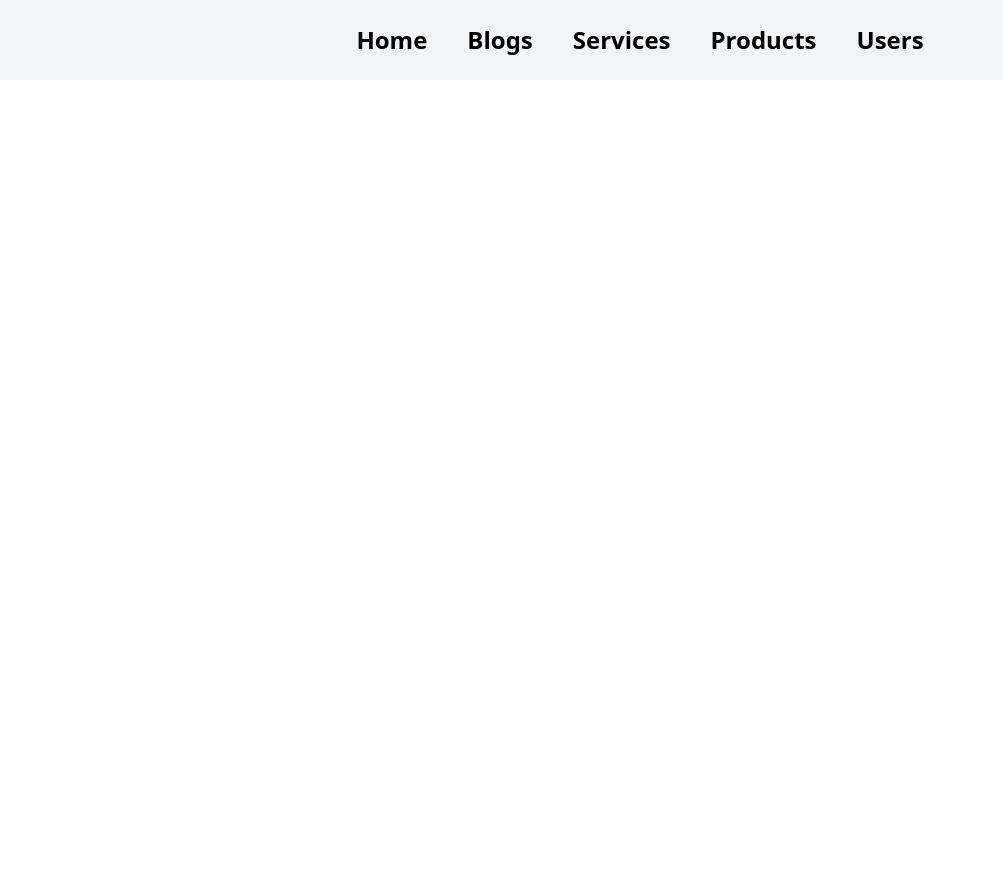
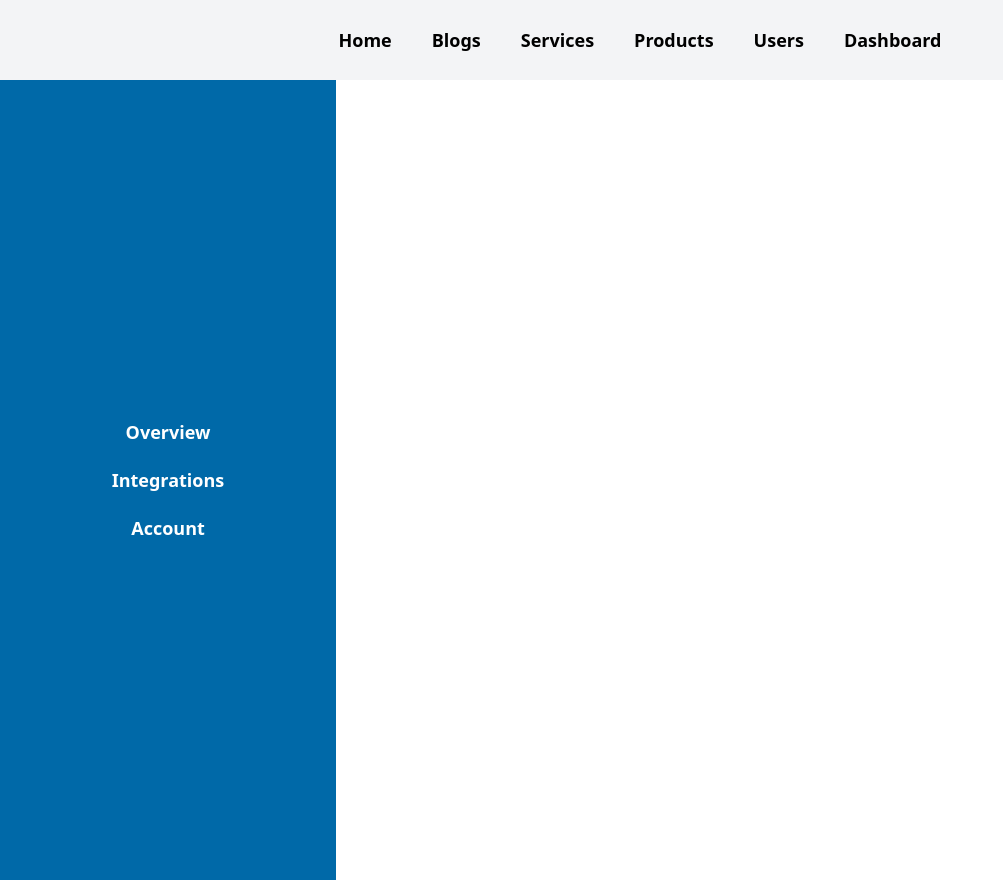
Before and after one commit to riteshpatidar08/React-TR4, a React (Vite) app: page /dashboard in a window 1280 px wide. Shown: the whole page, without its empty margins (0-1003 px from the left). Before the commit the page ends 800 px from the top, so only its background shows below. Built offline with nearby package versions, Linux system fonts and the light colour scheme.

Commit message:
updated till the nested routing

```diff
--- a/src/App.jsx
+++ b/src/App.jsx
@@ -8,6 +8,7 @@ import Loginpage from './pages/Loginpage';
 import ProductPage from './pages/ProductPage';
 import ProductDetail from './pages/ProductDetail';
 import UserPage from './pages/UserPage';
+import Dashboard from './pages/Dashboard';
 function App() {
   return (
     <div>
@@ -21,7 +22,8 @@ function App() {
         <Route path="/products/:name" element={<ProductDetail />} />
         <Route path="/blogs" element={<Blogspage />} />
         <Route path="/login" element={<Loginpage />} />
-        <Route path='/users' element={<UserPage/>}/>
+        <Route path="/users" element={<UserPage />} />
+        <Route path='/dashboard' element={<Dashboard/>}/>
       </Routes>
     </div>
   );
--- a/src/components/Navbar.jsx
+++ b/src/components/Navbar.jsx
@@ -3,12 +3,13 @@ import { Link } from 'react-router-dom';
 function Navbar() {
   return (
     <div className="h-20 flex items-center justify-center bg-gray-100">
-      <nav className="flex gap-10 text-2xl font-bold">
+      <nav className="flex gap-10 text-lg font-bold">
         <Link to="/">Home</Link>
         <Link to="/blogs">Blogs</Link>
         <Link to="/services">Services</Link>
         <Link to='/products'>Products</Link>
         <Link to='/users'>Users</Link>
+        <Link to='/dashboard'>Dashboard</Link>
       </nav>
     </div>
   );
--- /dev/null
+++ b/src/pages/Dashboard.jsx
@@ -0,0 +1,15 @@
+import React from 'react'
+import { Link } from 'react-router-dom'
+function Dashboard() {
+  return (
+    <div>
+      <aside className='w-84 bg-sky-700 h-screen flex flex-col justify-center items-center text-white font-semibold text-lg gap-5'>
+        <Link>Overview</Link>
+        <Link>Integrations</Link>
+        <Link>Account</Link>
+      </aside>
+    </div>
+  )
+}
+
+export default Dashboard
--- a/src/pages/UserPage.jsx
+++ b/src/pages/UserPage.jsx
@@ -13,7 +13,10 @@ function UserPage() {
           className="text-2xl p-6 border rounded-2xl font-bold flex flex-col gap-3"
         >
           <h1>{user.name}</h1>
-          <Link to={`/users/${user.id}`} className="text-lg font-semibold text-sky-300 underline">
+          <Link
+            to={`/users/${user.id}`}
+            className="text-lg font-semibold text-sky-300 underline"
+          >
             See Details
           </Link>
         </div>
```
